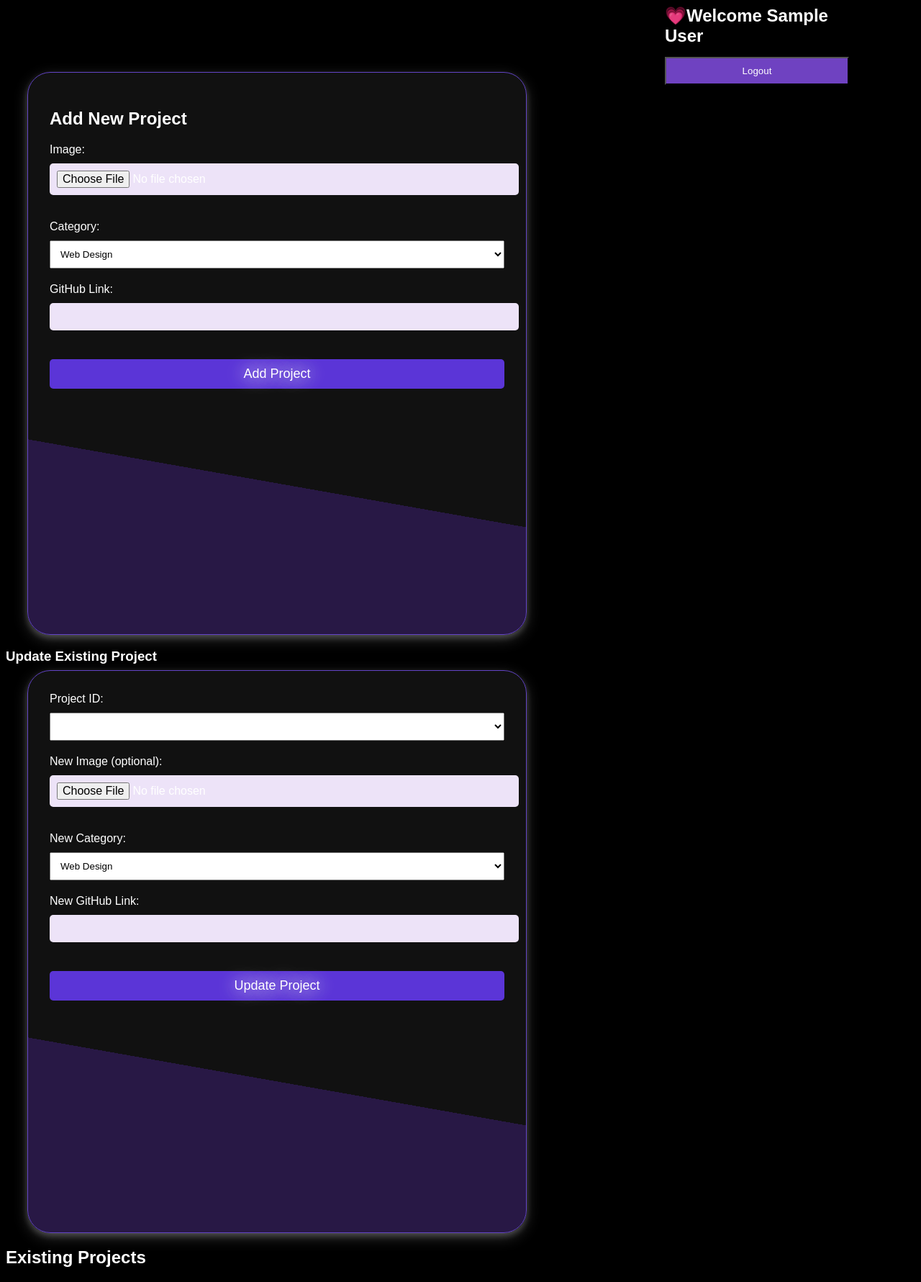
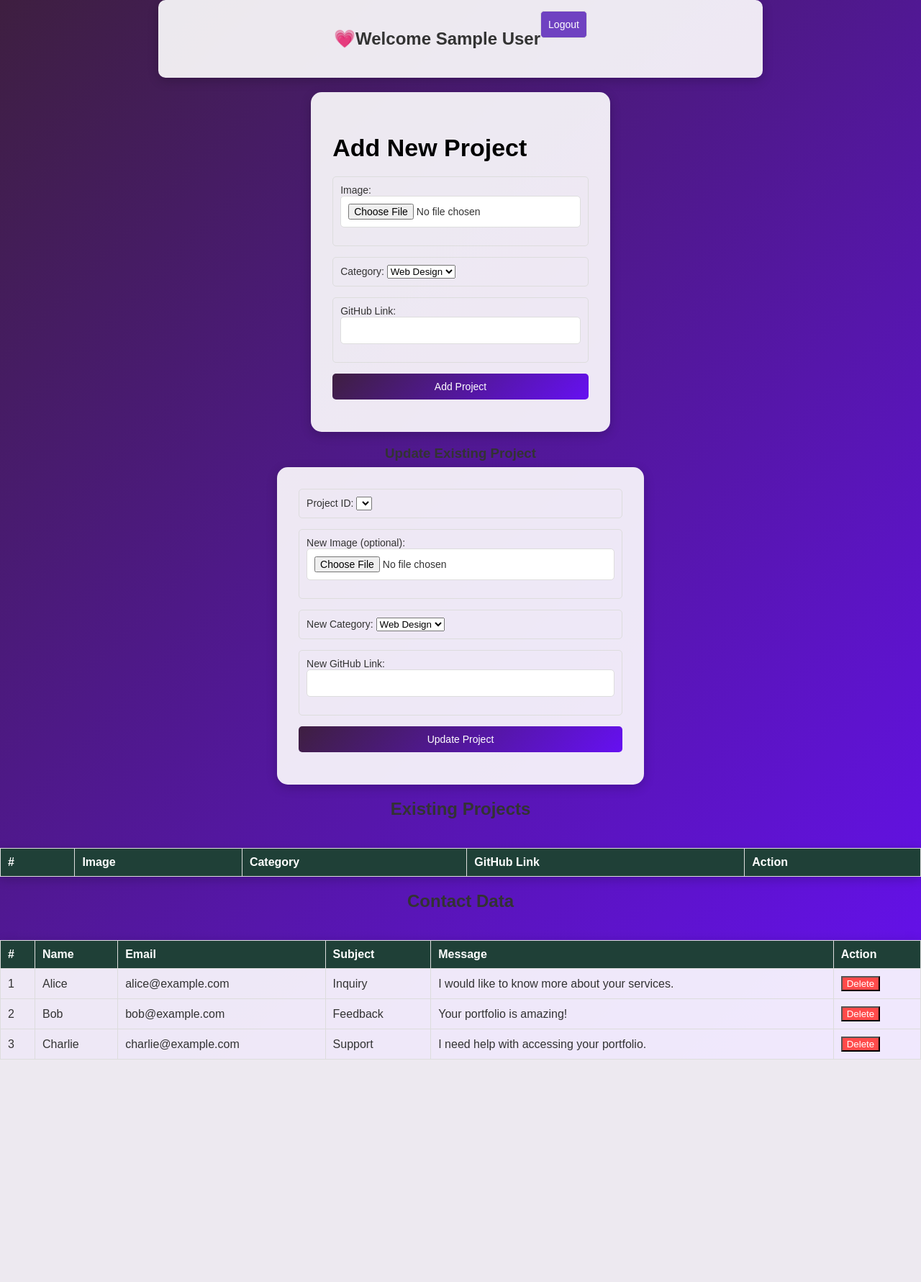
Before and after one commit to Semirss/my-portfolio-using-database, a PHP site: page /adminpage.php in a window 1280 px wide. Shown: the top 1781 px of the page at 72% size. After the commit the page ends 1472 px from the top, so only its background shows below. Run offline with PHP 8.4, Linux system fonts and the light colour scheme; the visitor is signed in with stand-in values (Sample User, id 1); data comes from the database, SQL or seed files in the repository; data that the repository does not hold is empty.

Commit message:
Update adminpage.css

```diff
--- a/adminpage.css
+++ b/adminpage.css
@@ -1,94 +1,134 @@
+/* General Body Styles */
 body {
+    margin: 0;
+    padding: 0;
     font-family: Arial, sans-serif;
-    background:#000;
-    color:#fff;
+    display: flex;
+    flex-direction: column;
+    align-items: center;
+    background: linear-gradient(135deg, #3e1f40, #6610f2);
+    color: #333;
+    min-height: 100vh;
 }
+
 /* Header */
 header {
     padding: 20px;
-    position: fixed;
-   margin-left: 70%;
-   top: -50px;
-    width: 20%;
+    width: 100%;
+    max-width: 800px;
+    background: rgba(255, 255, 255, 0.9);
+    box-shadow: 0 4px 15px rgba(0, 0, 0, 0.2);
+    border-radius: 10px;
+    margin-bottom: 20px;
+    text-align: center;
+}
+header button{
+    width: 100%;
+    padding: 10px;
+    font-size: 14px;
+    border-radius: 5px;
+    margin-bottom: 15px;
+    border: 1px solid #ddd;
+    box-sizing: border-box;
+}
+header nav ul {
+    display: flex;
+    justify-content: center;
+    list-style: none;
+    padding: 0;
+    margin: 0;
+}
+
+header nav ul li {
+    margin: 0 10px;
+}
+
+header nav ul li a {
+    text-decoration: none;
+    color: #333;
+    font-weight: bold;
+    font-size: 16px;
+    transition: color 0.3s ease;
+}
+
+header nav ul li a:hover {
+    color: #1f4037;
+}
+
+/* Section Container for Forms */
+.section-container {
+    display: flex;
+    justify-content: space-between;
+    align-items: flex-start;
+    width: 100%;
+    max-width: 1200px;
+    margin: 20px auto;
+    gap: 20px;
+}
+
+.section {
+    flex: 1;
+    padding: 30px;
+    height: 500px;
+    background: rgba(255, 255, 255, 0.9);
+    border-radius: 15px;
+    box-shadow: 0 4px 15px rgba(0, 0, 0, 0.2);
+    text-align: start;
+}
+
+.section h2 {
+    font-size: 34px;
+    margin-bottom: 20px;
+    color: #000000;
+}
+
+.section input,
+
+.section button {
+    width: 100%;
+    padding: 10px;
+    font-size: 14px;
+    border-radius: 5px;
+    margin-bottom: 15px;
+    border: 1px solid #ddd;
+    box-sizing: border-box;
+
+}
+.form-group{
+    width: 100%;
+    padding: 10px;
+    font-size: 14px;
+    border-radius: 5px;
+    margin-bottom: 15px;
+    border: 1px solid #ddd;
+    box-sizing: border-box;
+}
+.section input {
+    background: #fff;
+    color: #333;
 
 }
 
-header nav ul {
-    display: inline;
-justify-content: end;
-    list-style: none;
+.section button {
+    background: linear-gradient(135deg, #3e1f40, #6610f2);
+    color: white;
+    border: none;
+    cursor: pointer;
+    transition: background 0.3s ease;
 }
 
-
-header nav ul li a {
-    text-decoration: none;
-    color: #fff;
-    font-weight: bold;
-    font-size: 16px;
+.section button:hover {
+    background: linear-gradient(135deg, #3e1f40, #6610f2);
 }
 
-.section{
-    height: 90vh;
-    width: 50%;
-    display: flexbox;
-    color: #ffffff;
-    justify-content: center;
-
-    padding: 30px;
-    align-items:center;
-    background: linear-gradient(190deg, #111 70%, #281845 20%);
-    margin-top: 100px;
-    margin-left: 30px;
-    margin-right: 30px;
-    border-radius: 2rem;
-    border: 1px solid #6244C5;
-    box-shadow: 0 4px 8px 0 rgba(255, 255, 255, 0.2), 0 6px 20px 0 rgba(255, 255, 255, 0.19);
-}
-.section input{
-    width: 100%;
-    padding: 10px;
-    margin-bottom: 20px;
-    border: none;
-    border-radius: 5px;
-    background: #ede3f8;
-    color: #fff;
-    font-size: 16px;
-
-}
-.section button{
-    width: 100%;
-    padding: 10px;
-    border: none;
-    border-radius: 5px;
-    background:#5b35d7;
-    color: #fff;
-    font-size: 18px;
-    cursor: pointer;
-    text-shadow: 0 0 10px #5b35d7, 0 0 20px #fff, 0 0 30px #fff;
-}
-.section button:hover{
-    background:#6244C5 ;
-}
-.form-group {
-    margin-bottom: 15px;
-}
-
-label {
-    display: block;
-    margin-bottom: 5px;
-}
-
-input, select, button {
-    padding: 10px;
-    width: 100%;
-    margin: 5px 0;
-}
-
+/* Table Styling */
 table {
     width: 100%;
-
     border-collapse: collapse;
     margin-top: 20px;
+    background: rgba(255, 255, 255, 0.9);
+    border-radius: 0;
+    box-shadow: 0 4px 15px rgba(0, 0, 0, 0.2);
 }
 
 table, th, td {
@@ -100,6 +140,19 @@ th, td {
     text-align: left;
 }
 
+th {
+    background: #1f4037;
+    color: #fff;
+}
+
+td {
+    color: #333;
+}
+
+/* Success Message */
 .success {
     color: green;
+    font-size: 14px;
+    margin: 10px 0;
+    text-align: center;
 }
```
